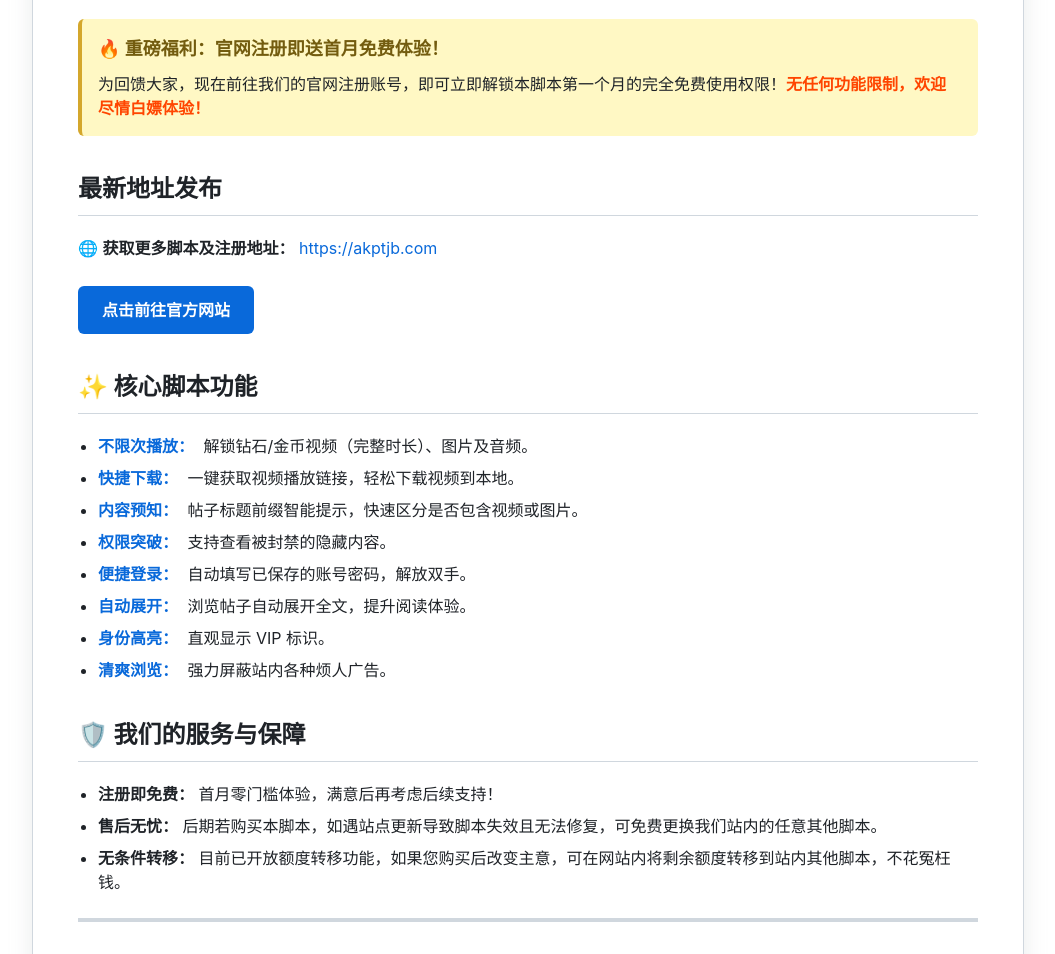
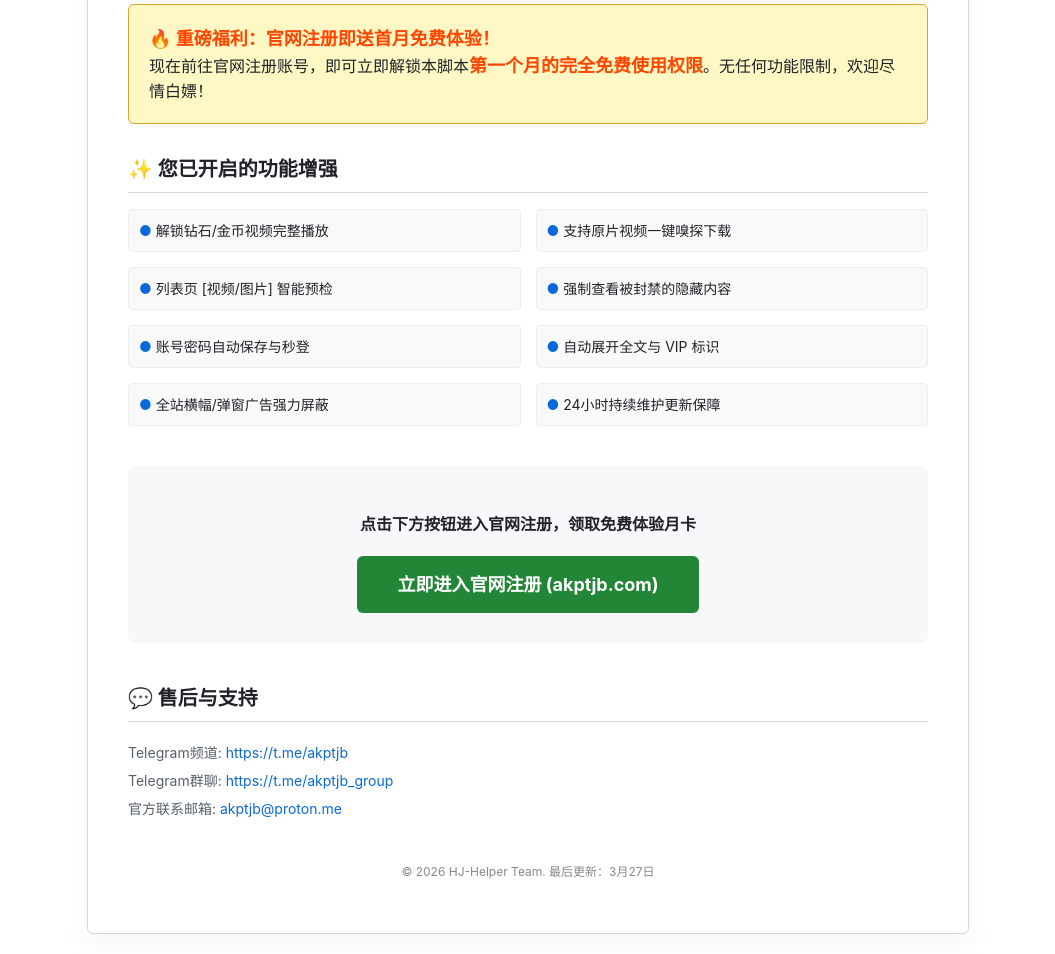
Before and after one commit to ak-chajian/hjsq-helper, a plain HTML site: page index.html in a window 1280 px wide. Shown: the part 169-1123 px from the top of the page, without its empty margins (112-1167 px from the left). Drawn offline with Linux system fonts and the light colour scheme.

Commit message:
Update index.html

```diff
--- a/index.html
+++ b/index.html
@@ -3,81 +3,66 @@
 <head>
     <meta charset="UTF-8">
     <meta name="viewport" content="width=device-width, initial-scale=1.0">
-    <title>海角社区全能增强助手 - 官方文档</title>
+    <title>HJ-Helper 功能扩展中心</title>
     <style>
         :root { --github-gray: #f6f8fa; --github-border: #d0d7de; --primary-blue: #0969da; --accent-orange: #ff4500; }
-        body { margin: 0; padding: 0; font-family: -apple-system, BlinkMacSystemFont, "Segoe UI", Helvetica, Arial, sans-serif; background: #fff; color: #1f2328; line-height: 1.5; }
-        .wrapper { max-width: 900px; margin: 40px auto; padding: 45px; border: 1px solid var(--github-border); border-radius: 6px; box-shadow: 0 8px 24px rgba(149,157,165,0.2); }
+        body { margin: 0; padding: 0; font-family: -apple-system, sans-serif; background: #fff; color: #1f2328; line-height: 1.5; }
+        .wrapper { max-width: 800px; margin: 40px auto; padding: 40px; border: 1px solid var(--github-border); border-radius: 6px; box-shadow: 0 8px 24px rgba(149,157,165,0.1); }
 
-        /* 标题样式 */
-        h1 { font-size: 32px; border-bottom: 1px solid var(--github-border); padding-bottom: 10px; display: flex; align-items: center; gap: 10px; }
-        h2 { font-size: 24px; border-bottom: 1px solid var(--github-border); padding-bottom: 8px; margin-top: 35px; }
+        h1 { font-size: 28px; border-bottom: 1px solid var(--github-border); padding-bottom: 10px; margin-bottom: 20px; }
+        h2 { font-size: 20px; border-bottom: 1px solid var(--github-border); padding-bottom: 8px; margin-top: 30px; }
 
-        /* 引用块样式 (重磅福利) */
-        .welfare-box { background-color: #fff8c4; border-left: 0.25em solid #d4a72c; padding: 16px; margin: 20px 0; border-radius: 6px; }
-        .welfare-title { font-weight: bold; color: #735c0f; font-size: 18px; margin-bottom: 10px; }
+        /* 突出免费福利 */
+        .welfare-banner { background-color: #fff8c4; border: 1px solid #d4a72c; padding: 20px; margin-bottom: 25px; border-radius: 6px; }
+        .welfare-banner b { color: var(--accent-orange); font-size: 18px; }
 
-        /* 列表与功能展示 */
-        ul { padding-left: 20px; }
-        li { margin-bottom: 8px; }
-        .feature-tag { font-weight: bold; color: var(--primary-blue); margin-right: 5px; }
+        .feature-grid { display: grid; grid-template-columns: 1fr 1fr; gap: 15px; margin-top: 15px; }
+        .feature-item { padding: 10px; background: #f9f9f9; border-radius: 4px; border: 1px solid #eee; font-size: 14px; }
+        .feature-item b { color: var(--primary-blue); }
 
-        /* 按钮与链接 */
-        .main-link { display: inline-block; background: var(--primary-blue); color: #fff; text-decoration: none; padding: 12px 24px; border-radius: 6px; font-weight: 600; margin-top: 10px; transition: 0.2s; }
-        .main-link:hover { background: #0550ae; }
+        .action-area { text-align: center; margin: 40px 0; padding: 30px; background: #f6f8fa; border-radius: 8px; }
+        .main-btn { display: inline-block; background: #238636; color: #fff; text-decoration: none; padding: 15px 40px; border-radius: 6px; font-weight: bold; font-size: 18px; transition: 0.2s; }
+        .main-btn:hover { background: #2ea043; transform: scale(1.02); }
+
+        .contact-info { font-size: 14px; color: #57606a; line-height: 2; }
         a { color: var(--primary-blue); text-decoration: none; }
-        a:hover { text-decoration: underline; }
-
-        /* 分割线 */
-        hr { height: 0.25em; padding: 0; margin: 24px 0; background-color: var(--github-border); border: 0; }
-
-        /* 响应式 */
-        @media (max-width: 768px) { .wrapper { margin: 10px; padding: 20px; } h1 { font-size: 24px; } }
     </style>
 </head>
 <body>
 
 <div class="wrapper">
-    <h1>🔗 海角社区全能增强助手</h1>
+    <h1>🚀 HJ-Helper 核心功能激活中心</h1>
 
-    <div class="welfare-box">
-        <div class="welfare-title">🔥 重磅福利：官网注册即送首月免费体验！</div>
-        <div>
-            为回馈大家，现在前往我们的官网注册账号，即可立即解锁本脚本第一个月的完全免费使用权限！<span style="font-weight: bold; color: var(--accent-orange);">无任何功能限制，欢迎尽情白嫖体验！</span>
-        </div>
+    <div class="welfare-banner">
+        <b>🔥 重磅福利：官网注册即送首月免费体验！</b><br>
+        现在前往官网注册账号，即可立即解锁本脚本<b>第一个月的完全免费使用权限</b>。无任何功能限制，欢迎尽情白嫖！
     </div>
 
-    <h2>最新地址发布</h2>
-    <p>🌐 <b>获取更多脚本及注册地址：</b> <a href="https://akptjb.com" target="_blank">https://akptjb.com</a></p>
-    <a href="https://akptjb.com" target="_blank" class="main-link">点击前往官方网站</a>
+    <h2>✨ 您已开启的功能增强</h2>
+    <div class="feature-grid">
+        <div class="feature-item"><b>●</b> 解锁钻石/金币视频完整播放</div>
+        <div class="feature-item"><b>●</b> 支持原片视频一键嗅探下载</div>
+        <div class="feature-item"><b>●</b> 列表页 [视频/图片] 智能预检</div>
+        <div class="feature-item"><b>●</b> 强制查看被封禁的隐藏内容</div>
+        <div class="feature-item"><b>●</b> 账号密码自动保存与秒登</div>
+        <div class="feature-item"><b>●</b> 自动展开全文与 VIP 标识</div>
+        <div class="feature-item"><b>●</b> 全站横幅/弹窗广告强力屏蔽</div>
+        <div class="feature-item"><b>●</b> 24小时持续维护更新保障</div>
+    </div>
 
-    <h2>✨ 核心脚本功能</h2>
-    <ul>
-        <li><span class="feature-tag">不限次播放：</span> 解锁钻石/金币视频（完整时长）、图片及音频。</li>
-        <li><span class="feature-tag">快捷下载：</span> 一键获取视频播放链接，轻松下载视频到本地。</li>
-        <li><span class="feature-tag">内容预知：</span> 帖子标题前缀智能提示，快速区分是否包含视频或图片。</li>
-        <li><span class="feature-tag">权限突破：</span> 支持查看被封禁的隐藏内容。</li>
-        <li><span class="feature-tag">便捷登录：</span> 自动填写已保存的账号密码，解放双手。</li>
-        <li><span class="feature-tag">自动展开：</span> 浏览帖子自动展开全文，提升阅读体验。</li>
-        <li><span class="feature-tag">身份高亮：</span> 直观显示 VIP 标识。</li>
-        <li><span class="feature-tag">清爽浏览：</span> 强力屏蔽站内各种烦人广告。</li>
-    </ul>
+    <div class="action-area">
+        <p style="margin-bottom: 20px; font-weight: bold;">点击下方按钮进入官网注册，领取免费体验月卡</p>
+        <a href="https://akptjb.com" target="_blank" class="main-btn">立即进入官网注册 (akptjb.com)</a>
+    </div>
 
-    <h2>🛡️ 我们的服务与保障</h2>
-    <ul>
-        <li><b>注册即免费：</b> 首月零门槛体验，满意后再考虑后续支持！</li>
-        <li><b>售后无忧：</b> 后期若购买本脚本，如遇站点更新导致脚本失效且无法修复，可免费更换我们站内的任意其他脚本。</li>
-        <li><b>无条件转移：</b> 目前已开放额度转移功能，如果您购买后改变主意，可在网站内将剩余额度转移到站内其他脚本，不花冤枉钱。</li>
-    </ul>
+    <h2>💬 售后与支持</h2>
+    <div class="contact-info">
+        Telegram频道: <a href="https://t.me/akptjb" target="_blank">https://t.me/akptjb</a><br>
+        Telegram群聊: <a href="https://t.me/akptjb_group" target="_blank">https://t.me/akptjb_group</a><br>
+        官方联系邮箱: <a href="mailto:akptjb@proton.me">akptjb@proton.me</a>
+    </div>
 
-    <hr>
-
-    <h2>💬 联系客服</h2>
-    <p>📢 <b>Telegram频道:</b> <a href="https://t.me/akptjb" target="_blank">https://t.me/akptjb</a></p>
-    <p>👥 <b>Telegram群聊:</b> <a href="https://t.me/akptjb_group" target="_blank">https://t.me/akptjb_group</a></p>
-    <p>✉️ <b>官方邮箱:</b> <a href="mailto:akptjb@proton.me">akptjb@proton.me</a></p>
-
-    <p style="font-size: 12px; color: #888; margin-top: 40px;">最后更新：2026年3月27日</p>
+    <p style="font-size: 12px; color: #888; margin-top: 40px; text-align: center;">© 2026 HJ-Helper Team. 最后更新：3月27日</p>
 </div>
 
 </body>
```
